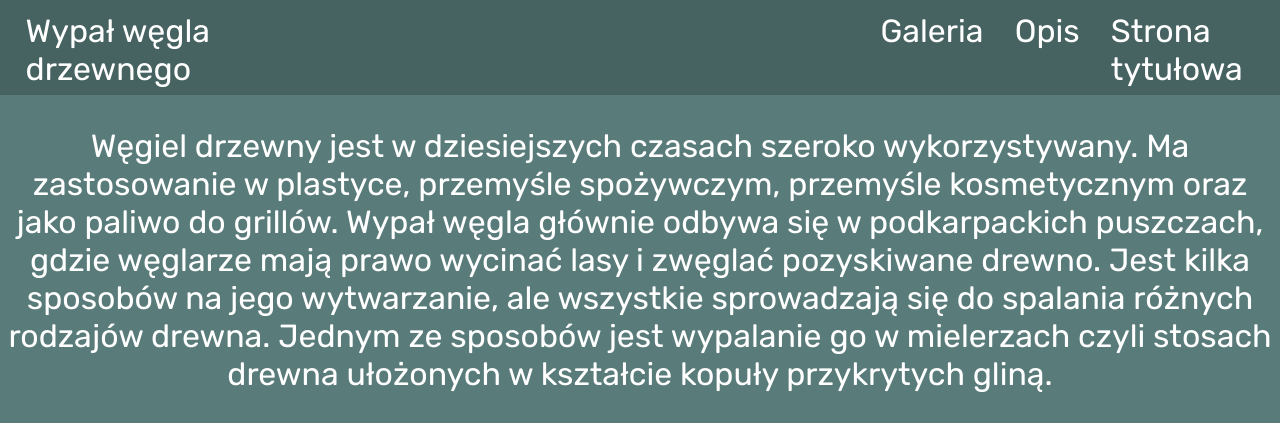
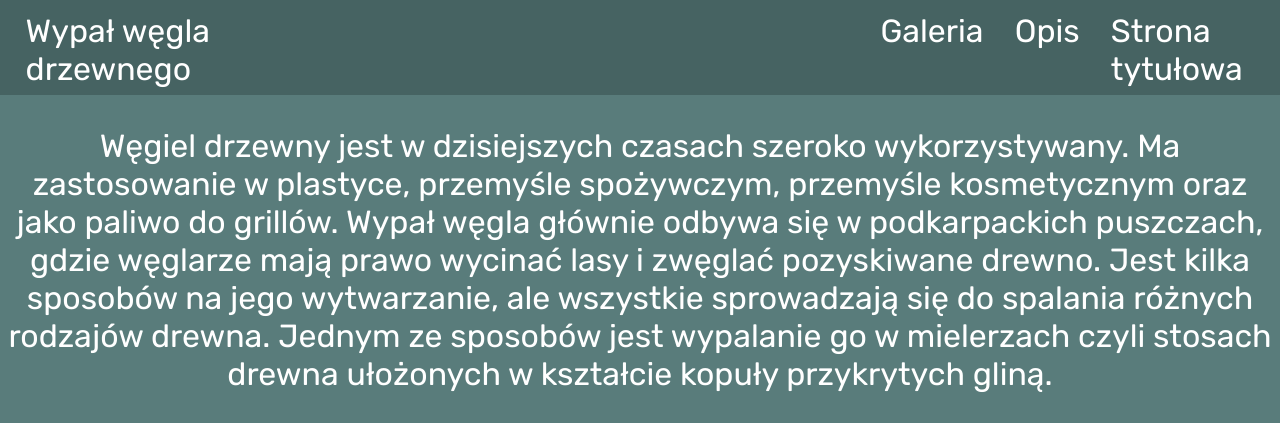
Before and after one commit to Konoracix/konkurs-wwr, a plain HTML site: page index.html in a window 1280 px wide. Shown: the top 423 px of the page. Drawn offline with Linux system fonts and the light colour scheme.

Commit message:
Update index.html

```diff
--- a/index.html
+++ b/index.html
@@ -26,7 +26,7 @@
 	<div>
 		<!-- <p style="font-size: 4vw;">asdasds</p> -->
 		<p style="font-size: 2.5vw;">
-			Węgiel drzewny jest w dziesiejszych czasach szeroko wykorzystywany.
+			Węgiel drzewny jest w dzisiejszych czasach szeroko wykorzystywany.
 			Ma zastosowanie w plastyce, przemyśle spożywczym, przemyśle kosmetycznym oraz jako paliwo do grillów.
 			Wypał węgla głównie odbywa się w podkarpackich puszczach, gdzie węglarze mają prawo wycinać lasy i zwęglać pozyskiwane drewno.
 			Jest kilka sposobów na jego wytwarzanie, ale wszystkie sprowadzają się do spalania różnych rodzajów drewna.
```
